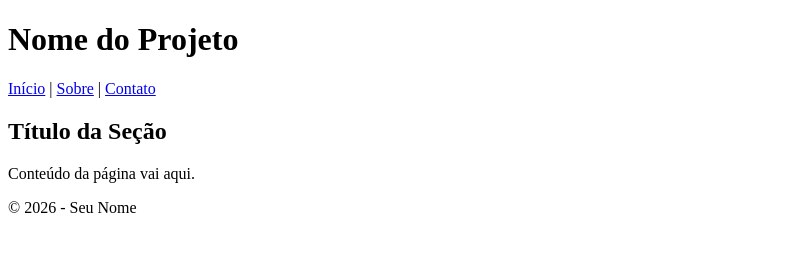
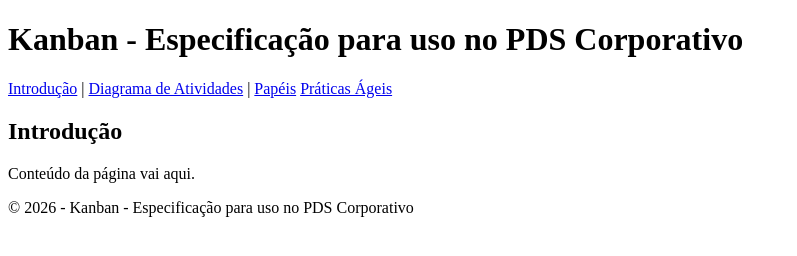
Before and after one commit to claralima1/Kanban_Especificacao, a plain HTML site: page index.html in a window 1280 px wide. Shown: the whole page, without its empty margins (0-797 px from the left). Drawn offline with Linux system fonts and the light colour scheme.

Commit message:
Update index.html

```diff
--- a/index.html
+++ b/index.html
@@ -2,7 +2,7 @@
 <html lang="pt-BR">
 <head>
     <meta charset="UTF-8">
-    <title>Título da Página</title>
+    <title>Kanban - PDS Corporativo</title>
 
     <!-- Responsividade -->
     <meta name="viewport" content="width=device-width, initial-scale=1.0">
@@ -14,25 +14,26 @@
 
     <!-- Cabeçalho -->
     <header>
-        <h1>Nome do Projeto</h1>
+        <h1>Kanban - Especificação para uso no PDS Corporativo</h1>
         <nav>
-            <a href="#">Início</a> |
-            <a href="#">Sobre</a> |
-            <a href="#">Contato</a>
+            <a href="#">Introdução</a> |
+            <a href="#">Diagrama de Atividades</a> |
+            <a href="#">Papéis</a>
+            <a href="#">Práticas Ágeis</a>
         </nav>
     </header>
 
     <!-- Conteúdo principal -->
     <main>
         <section>
-            <h2>Título da Seção</h2>
+            <h2>Introdução</h2>
             <p>Conteúdo da página vai aqui.</p>
         </section>
     </main>
 
     <!-- Rodapé -->
     <footer>
-        <p>&copy; 2026 - Seu Nome</p>
+        <p>&copy; 2026 - Kanban - Especificação para uso no PDS Corporativo</p>
     </footer>
 
     <!-- JavaScript externo (opcional) -->
```
